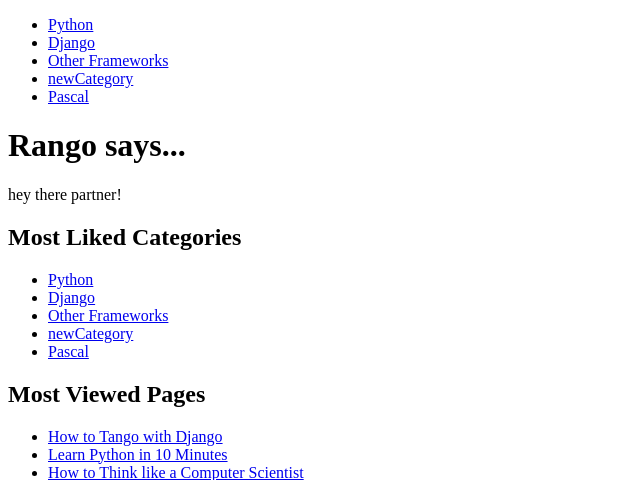
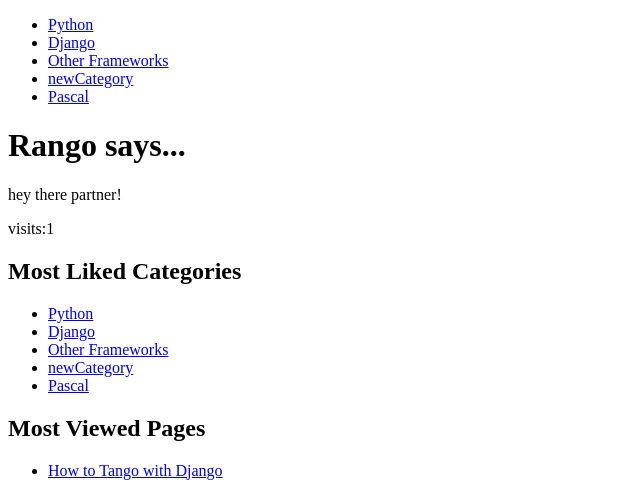
Before and after one commit to 2335870F/tango_with_django_project, a Django app: page / in a window 1280 px wide. Shown: the top 480 px of the page, without its empty margins (0-640 px from the left). Run offline with Django 3.2, Linux system fonts and the light colour scheme; data comes from the database, SQL or seed files in the repository.

Commit message:
fixing ch 10 errors

```diff
--- a/templates/rango/index.html
+++ b/templates/rango/index.html
@@ -12,6 +12,7 @@
     {% else %}
         hey there partner!
     {% endif %}
+    <p>visits:{{ visits }}</p>
     </div>
 
     <div>
```
